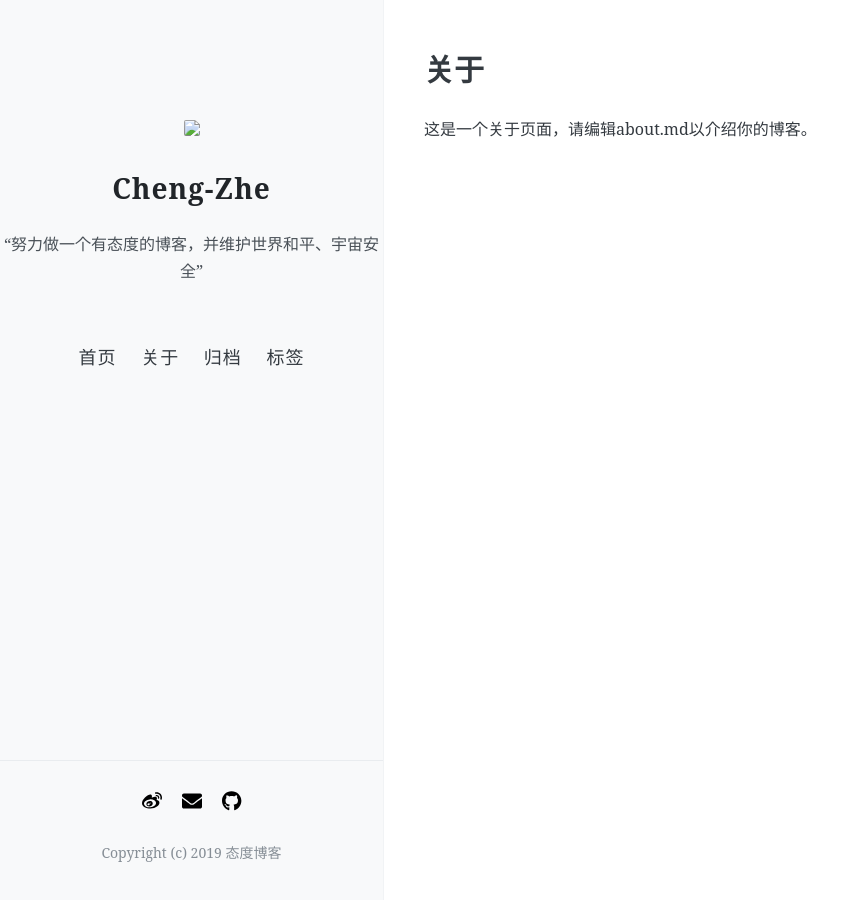
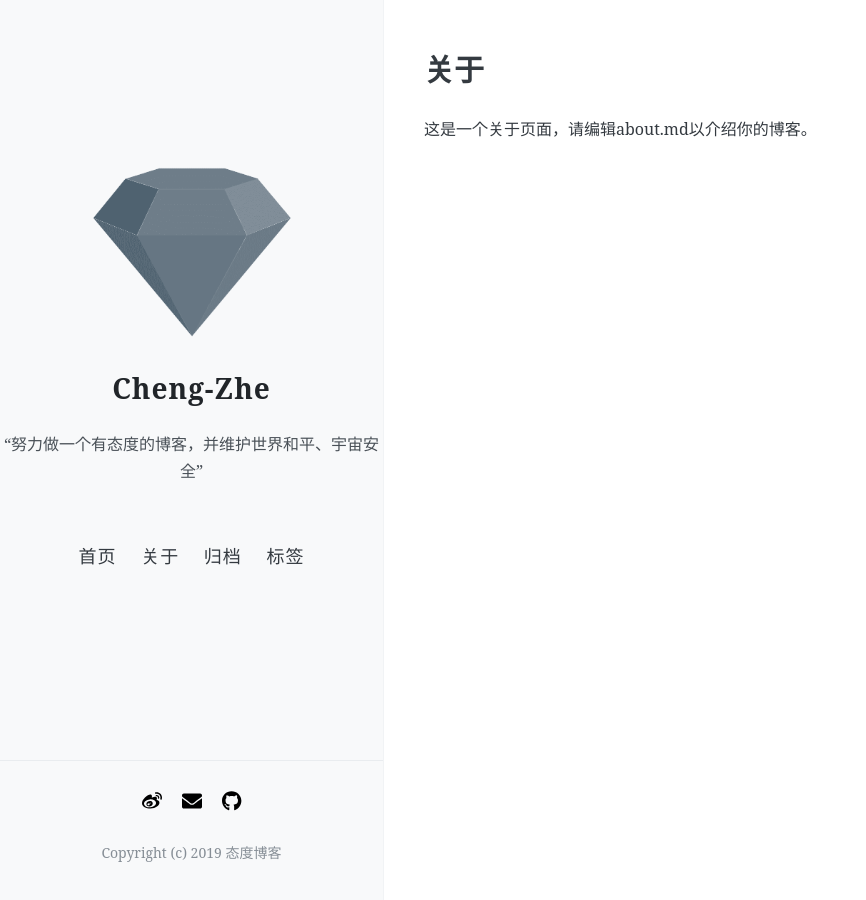
Before and after one commit to lxzchen/blog, a Jekyll site: the page built from about.md, in a window 1280 px wide. Shown: the whole page, without its empty margins (0-866 px from the left). Built offline with Jekyll 4.4.1, drawn with Linux system fonts in a browser that asks for light colours; nearby versions of some CDN libraries.

Commit message:
modify config

```diff
--- a/_config.yml
+++ b/_config.yml
@@ -14,10 +14,10 @@ description: “努力做一个有态度的博客，并维护世界和平、宇
 #
 
 # 你的博客logo图片URL，建议尺寸不超过300px × 300px
-avatar: images/logo.png
+avatar: /images/logo.png
 
 # 你的favicon（出现在浏览器tab上）图片URL，建议使用较小(64px × 64px)的图片
-favicon: images/favicon.png
+favicon: /images/favicon.png
 
 
 # 菜单中的按钮
@@ -61,7 +61,7 @@ disqus: loffer #shortname
 gitalk: blog-comment
 comment_gitalk_clientId: 10b36e4fc784967ddbe4
 comment_gitalk_clientSecret: daaaf6ab3193368ed0218b5f4cd57223a0afef85
-comment_gitalk_repo: lxzchen/blog-comment.github.io
+comment_gitalk_repo: lxzchen.github.io
 github_username: lxzchen
 
 # 输入Google Analytics web tracking code
```
